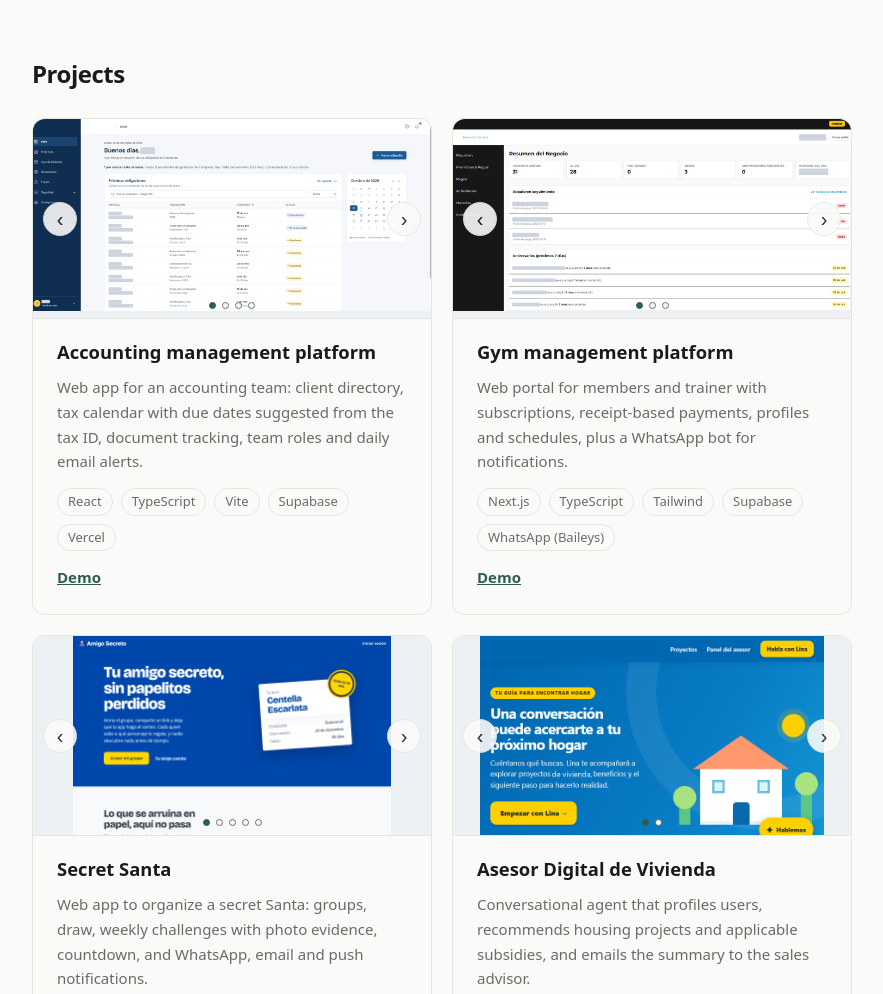
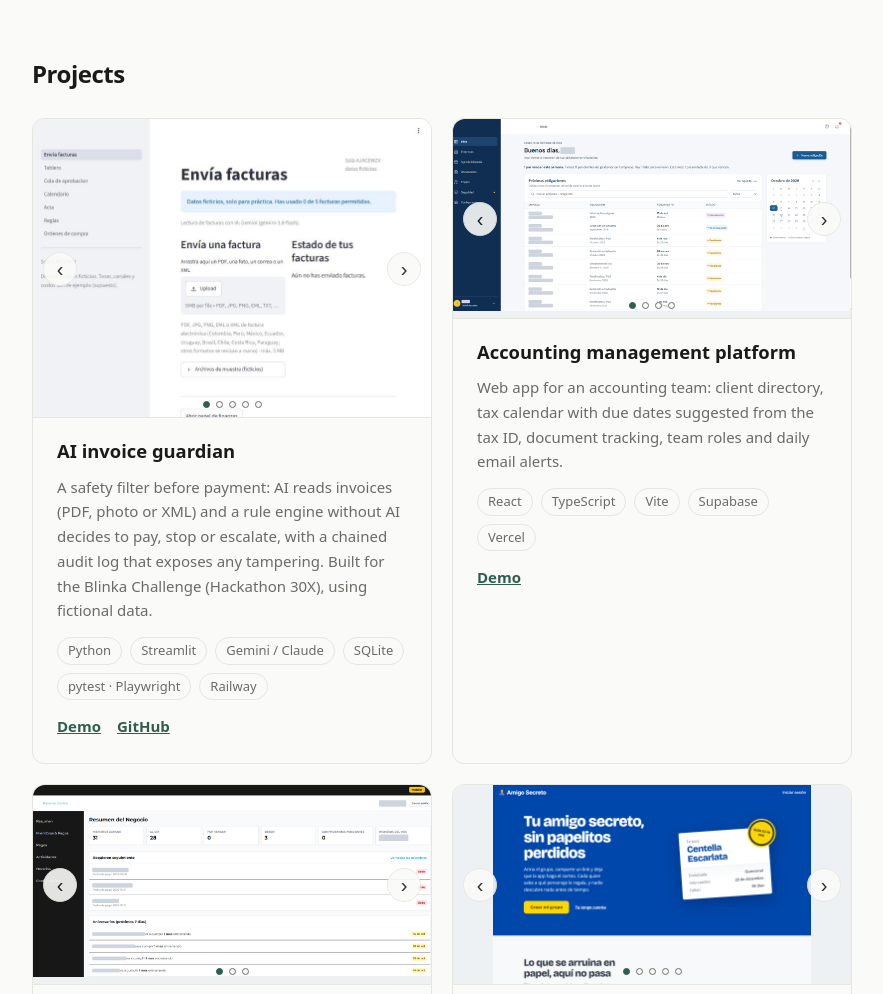
Before and after one commit to ivanchopp/ivanchopp.github.io, a plain HTML site: page index.html in a window 1280 px wide. Shown: the part 474-1468 px from the top of the page, without its empty margins (198-1081 px from the left). Drawn offline with Linux system fonts and the light colour scheme.

Commit message:
Agregar proyecto Guardian de facturas con IA (Colombiadevs)
Co-Authored-By: Claude Sonnet 5.5 <noreply@anthropic.com>

```diff
--- a/index.html
+++ b/index.html
@@ -33,6 +33,28 @@
     <section id="proyectos">
       <h2 data-i18n="projects_title">Proyectos</h2>
       <div class="grid">
+        <article class="card">
+          <div class="slider r43" aria-roledescription="carousel">
+            <div class="slides">
+              <img src="img/guardian-1.jpg" alt="Panel del proveedor para enviar facturas" loading="lazy">
+              <img src="img/guardian-2.jpg" alt="Tablero de finanzas con facturas pagadas, frenadas y escaladas" loading="lazy">
+              <img src="img/guardian-3.jpg" alt="Cola de aprobación con el motivo de cada duda" loading="lazy">
+              <img src="img/guardian-4.jpg" alt="Acta con cadena de huellas verificada" loading="lazy">
+              <img src="img/guardian-5.jpg" alt="Reglas vigentes del guardián" loading="lazy">
+            </div>
+            <button class="nav prev" aria-label="Anterior">‹</button>
+            <button class="nav next" aria-label="Siguiente">›</button>
+            <div class="dots"></div>
+          </div>
+          <h3 data-i18n="p6_title">Guardián de facturas con IA</h3>
+          <p data-i18n="p6_desc"></p>
+          <ul class="tags"><li>Python</li><li>Streamlit</li><li>Gemini / Claude</li><li>SQLite</li><li>pytest · Playwright</li><li>Railway</li></ul>
+          <div class="links">
+            <a href="https://colombiadevs-production.up.railway.app/" target="_blank" rel="noopener">Demo</a>
+            <a href="https://github.com/ivanchopp/Colombiadevs" target="_blank" rel="noopener">GitHub</a>
+          </div>
+        </article>
+
         <article class="card">
           <div class="slider" aria-roledescription="carousel">
             <div class="slides">
@@ -136,13 +158,15 @@
           <li data-i18n="sk_ai2">Integración multi-proveedor (OpenAI, Gemini, Vertex AI)</li>
           <li data-i18n="sk_ai3">Desarrollo asistido por IA (Claude Code)</li>
           <li data-i18n="sk_ai4">Revisión y validación del código generado</li>
+          <li data-i18n="sk_ai5">Defensa contra inyección de instrucciones</li>
+          <li data-i18n="sk_ai6">Reglas deterministas con IA solo para leer</li>
         </ul>
       </div>
       <div class="skill-group">
         <h3 data-i18n="sk_dev">Desarrollo y datos</h3>
         <ul class="tags big">
-          <li>Python</li><li>FastAPI</li><li>TypeScript</li><li>JavaScript</li><li>React</li><li>Next.js</li><li>Node.js</li><li>Supabase</li><li>PostgreSQL / RLS</li><li>SQLite</li><li>Git &amp; GitHub</li>
-          <li data-i18n="sk_data1">Autenticación y roles</li><li data-i18n="sk_data2">Manejo seguro de secretos</li>
+          <li>Python</li><li>FastAPI</li><li>Streamlit</li><li>TypeScript</li><li>JavaScript</li><li>React</li><li>Next.js</li><li>Node.js</li><li>Supabase</li><li>PostgreSQL / RLS</li><li>SQLite</li><li>Git &amp; GitHub</li>
+          <li data-i18n="sk_data1">Autenticación y roles</li><li data-i18n="sk_test">Pruebas automatizadas (pytest, Playwright)</li><li data-i18n="sk_data2">Manejo seguro de secretos</li>
         </ul>
       </div>
       <div class="skill-group">
--- a/script.js
+++ b/script.js
@@ -4,17 +4,19 @@ const T = {
     hero_eyebrow: "Operaciones financieras · Fintech · IA aplicada",
     hero_lead: "Más de 5 años en servicios financieros y fintech, y herramientas propias construidas con IA. Aquí encuentras algunos de mis proyectos.",
     about_p1: "Tengo más de 5 años de experiencia en servicios financieros, fintech y atención de cuentas: conciliaciones, análisis de cuentas, prevención de fraude y soporte a clientes en español, inglés y portugués, trabajando con equipos de producto, cumplimiento e ingeniería.",
-    about_p2: "Esa experiencia me llevó a construir mis propias herramientas: una plataforma contable con agenda de vencimientos, un portal de gestión para un gimnasio y un asesor virtual de vivienda con IA. Programo con asistentes de IA, y reviso, pruebo y entiendo lo que generan antes de publicarlo.",
+    about_p2: "Esa experiencia me llevó a construir mis propias herramientas: una plataforma contable con agenda de vencimientos, un portal de gestión para un gimnasio, un asesor virtual de vivienda con IA y un guardián de facturas que decide con reglas y deja la IA solo para leer. Programo con asistentes de IA, y reviso, pruebo y entiendo lo que generan antes de publicarlo.",
     about_p3: "Uso la IA donde aporta y dejo las decisiones sensibles a una persona. Diseño los datos con roles y permisos en la base de datos, cierre de sesión por inactividad y secretos fuera del repositorio.",
     sk_fin: "Finanzas y operaciones", sk_fin1: "Conciliaciones contables", sk_fin2: "Cuentas por pagar y por cobrar (AP/AR)", sk_fin3: "Análisis de cuentas y prevención de fraude", sk_fin4: "Soporte a clientes fintech", sk_fin5: "Control de calidad (QA)",
     sk_tools: "Herramientas", sk_tools1: "Excel avanzado",
-    sk_ai: "IA aplicada", sk_ai1: "Agentes conversacionales con LLM", sk_ai2: "Integración multi-proveedor (OpenAI, Gemini, Vertex AI)", sk_ai3: "Desarrollo asistido por IA (Claude Code)", sk_ai4: "Revisión y validación del código generado",
-    sk_dev: "Desarrollo y datos", sk_data1: "Autenticación y roles", sk_data2: "Manejo seguro de secretos",
+    sk_ai: "IA aplicada", sk_ai1: "Agentes conversacionales con LLM", sk_ai2: "Integración multi-proveedor (OpenAI, Gemini, Vertex AI)", sk_ai3: "Desarrollo asistido por IA (Claude Code)", sk_ai4: "Revisión y validación del código generado", sk_ai5: "Defensa contra inyección de instrucciones", sk_ai6: "Reglas deterministas con IA solo para leer",
+    sk_dev: "Desarrollo y datos", sk_data1: "Autenticación y roles", sk_test: "Pruebas automatizadas (pytest, Playwright)", sk_data2: "Manejo seguro de secretos",
     sk_lang: "Idiomas", lang_es: "Español · Nativo", lang_en: "Inglés · C1", lang_pt: "Portugués · B2+",
     sk_edu: "Formación", edu1: "Técnico en Sistemas · CUN (2018)", edu2: "Google UX Design (2025)", edu3: "IA y Productividad · Santander Open Academy (2024)", edu4: "Python (Google) y Bookkeeping (Intuit) · en curso",
     nav_projects: "Proyectos", nav_about: "Sobre mí", nav_skills: "Habilidades", nav_contact: "Contacto",
     hero_cta1: "Ver proyectos", hero_cta2: "Contáctame",
     projects_title: "Proyectos",
+    p6_title: "Guardián de facturas con IA",
+    p6_desc: "Filtro de seguridad antes del pago: la IA lee facturas (PDF, foto o XML) y un motor de reglas sin IA decide pagar, frenar o escalar, con un acta encadenada que delata cualquier alteración. Proyecto del Reto Blinka (Hackathon 30X), con datos ficticios.",
     p1_desc: "Agente conversacional que perfila usuarios, recomienda proyectos de vivienda y subsidios aplicables, y envía el resumen al asesor comercial por correo.",
     p3_title: "Plataforma de gestión contable",
     p3_desc: "Aplicación web para un equipo contable: directorio de empresas, agenda tributaria con vencimientos sugeridos según el NIT, control de documentos, roles de equipo y correos diarios de alertas.",
@@ -31,17 +33,19 @@ const T = {
     hero_eyebrow: "Financial operations · Fintech · Applied AI",
     hero_lead: "5+ years in financial services and fintech, plus my own tools built with AI. Here are some of my projects.",
     about_p1: "I have over 5 years of experience in financial services, fintech and account management: reconciliations, account analysis, fraud prevention and customer support in Spanish, English and Portuguese, working with product, compliance and engineering teams.",
-    about_p2: "That experience led me to build my own tools: an accounting platform with a tax calendar, a gym management portal and an AI-powered housing advisor. I program with AI assistants, and I review, test and understand what they generate before shipping it.",
+    about_p2: "That experience led me to build my own tools: an accounting platform with a tax calendar, a gym management portal, an AI-powered housing advisor and an invoice guardian that decides with rules and uses AI only to read. I program with AI assistants, and I review, test and understand what they generate before shipping it.",
     about_p3: "I use AI where it adds value and leave sensitive decisions to a person. I design data with database-level roles and permissions, inactivity logout and secrets kept out of the repository.",
     sk_fin: "Finance & operations", sk_fin1: "Account reconciliation", sk_fin2: "Accounts payable and receivable (AP/AR)", sk_fin3: "Account analysis and fraud prevention", sk_fin4: "Fintech customer support", sk_fin5: "Quality assurance (QA)",
     sk_tools: "Tools", sk_tools1: "Advanced Excel",
-    sk_ai: "Applied AI", sk_ai1: "LLM conversational agents", sk_ai2: "Multi-provider integration (OpenAI, Gemini, Vertex AI)", sk_ai3: "AI-assisted development (Claude Code)", sk_ai4: "Reviewing and validating generated code",
-    sk_dev: "Development & data", sk_data1: "Authentication and roles", sk_data2: "Secure secrets handling",
+    sk_ai: "Applied AI", sk_ai1: "LLM conversational agents", sk_ai2: "Multi-provider integration (OpenAI, Gemini, Vertex AI)", sk_ai3: "AI-assisted development (Claude Code)", sk_ai4: "Reviewing and validating generated code", sk_ai5: "Prompt-injection defense", sk_ai6: "Deterministic rules with AI only for reading",
+    sk_dev: "Development & data", sk_data1: "Authentication and roles", sk_test: "Automated testing (pytest, Playwright)", sk_data2: "Secure secrets handling",
     sk_lang: "Languages", lang_es: "Spanish · Native", lang_en: "English · C1", lang_pt: "Portuguese · B2+",
     sk_edu: "Education", edu1: "Systems Technician · CUN University (2018)", edu2: "Google UX Design (2025)", edu3: "AI and Productivity · Santander Open Academy (2024)", edu4: "Python (Google) and Bookkeeping (Intuit) · in progress",
     nav_projects: "Projects", nav_about: "About", nav_skills: "Skills", nav_contact: "Contact",
     hero_cta1: "View projects", hero_cta2: "Get in touch",
     projects_title: "Projects",
+    p6_title: "AI invoice guardian",
+    p6_desc: "A safety filter before payment: AI reads invoices (PDF, photo or XML) and a rule engine without AI decides to pay, stop or escalate, with a chained audit log that exposes any tampering. Built for the Blinka Challenge (Hackathon 30X), using fictional data.",
     p1_desc: "Conversational agent that profiles users, recommends housing projects and applicable subsidies, and emails the summary to the sales advisor.",
     p3_title: "Accounting management platform",
     p3_desc: "Web app for an accounting team: client directory, tax calendar with due dates suggested from the tax ID, document tracking, team roles and daily email alerts.",
--- a/style.css
+++ b/style.css
@@ -35,6 +35,7 @@ h2 { font-size: 1.5rem; margin: 0 0 24px; letter-spacing: -.02em; }
 .slides { display: flex; overflow-x: auto; scroll-snap-type: x mandatory; scrollbar-width: none; border-radius: 12px 12px 0 0; border-bottom: 1px solid var(--line); }
 .slides::-webkit-scrollbar { display: none; }
 .slider .slides img { flex: 0 0 100%; width: 100%; margin: 0; border: 0; border-radius: 0; scroll-snap-align: start; aspect-ratio: 2 / 1; object-fit: contain; background: #eef1f4; }
+.slider.r43 .slides img { aspect-ratio: 4 / 3; }
 .nav { position: absolute; top: 50%; transform: translateY(-50%); width: 34px; height: 34px; border-radius: 50%; border: 1px solid var(--line); background: var(--bg); color: var(--fg); font-size: 20px; line-height: 1; cursor: pointer; opacity: .9; }
 .nav.prev { left: 10px; } .nav.next { right: 10px; }
 .dots { position: absolute; bottom: 10px; left: 0; right: 0; display: flex; justify-content: center; gap: 6px; }
```
Also changed, not shown: img/guardian-1.jpg (added), img/guardian-2.jpg (added), img/guardian-3.jpg (added), img/guardian-4.jpg (added), img/guardian-5.jpg (added).
